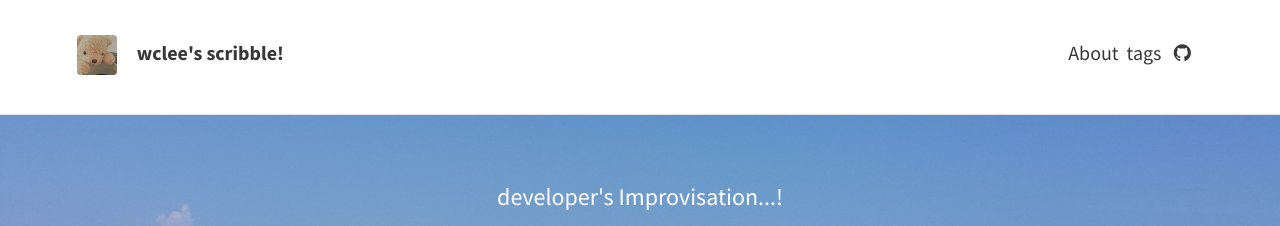
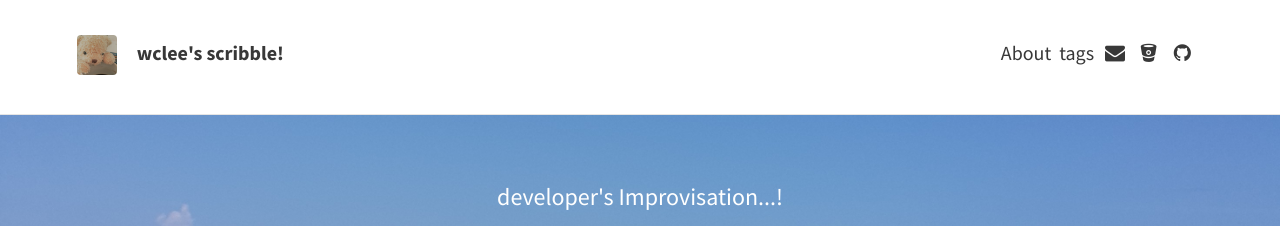
Before and after one commit to wclee7/wclee7.github.io_b, a Jekyll site: the page built from index.html, in a window 1280 px wide. Shown: the top 226 px of the page. Built offline with Jekyll 4.4.1, drawn with Linux system fonts in a browser that asks for light colours; the list of posts is cut into pages by our own code.

Commit message:
Update _config.yml

```diff
--- a/_config.yml
+++ b/_config.yml
@@ -18,13 +18,13 @@ theme_settings:
 
   header_text_feature_image: assets/img/header-image-1.jpg    # assets/img/myPhotoS.jpg
   footer_text: >
-   Powered by <a href="https://blog.daum.net/urlover">wclee</a> with <a href="https://github.com/rohanchandra/type-theme">Type Theme</a>
+   Powered by <a href="http://blog.daum.net/urlover">wclee</a> with <a href="https://github.com/rohanchandra/type-theme">Type Theme</a>
 
   # Icons
   rss: false
-  email_address: # Full email address, e.g. "sam@example.com"
+  email_address: urlover@hanmail.net # Full email address, e.g. "sam@example.com"
   behance:
-  bitbucket:
+  bitbucket: "https://bitbucket.org/ailucytest/"
   dribbble:
   facebook:
   flickr:
@@ -66,11 +66,11 @@ theme_settings:
   google_fonts: "Source+Sans+Pro:400,700,700italic,400italic"
 
   # Post navigation
-  post_navigation: false
+  post_navigation: true #false
 
 # PAGINATION
 paginate: 5
-paginate_path: "blog/page:num"
+paginate_path: "/page:num" # "blog/page:num"
 
 # BUILD SETTINGS
 markdown: kramdown
```
